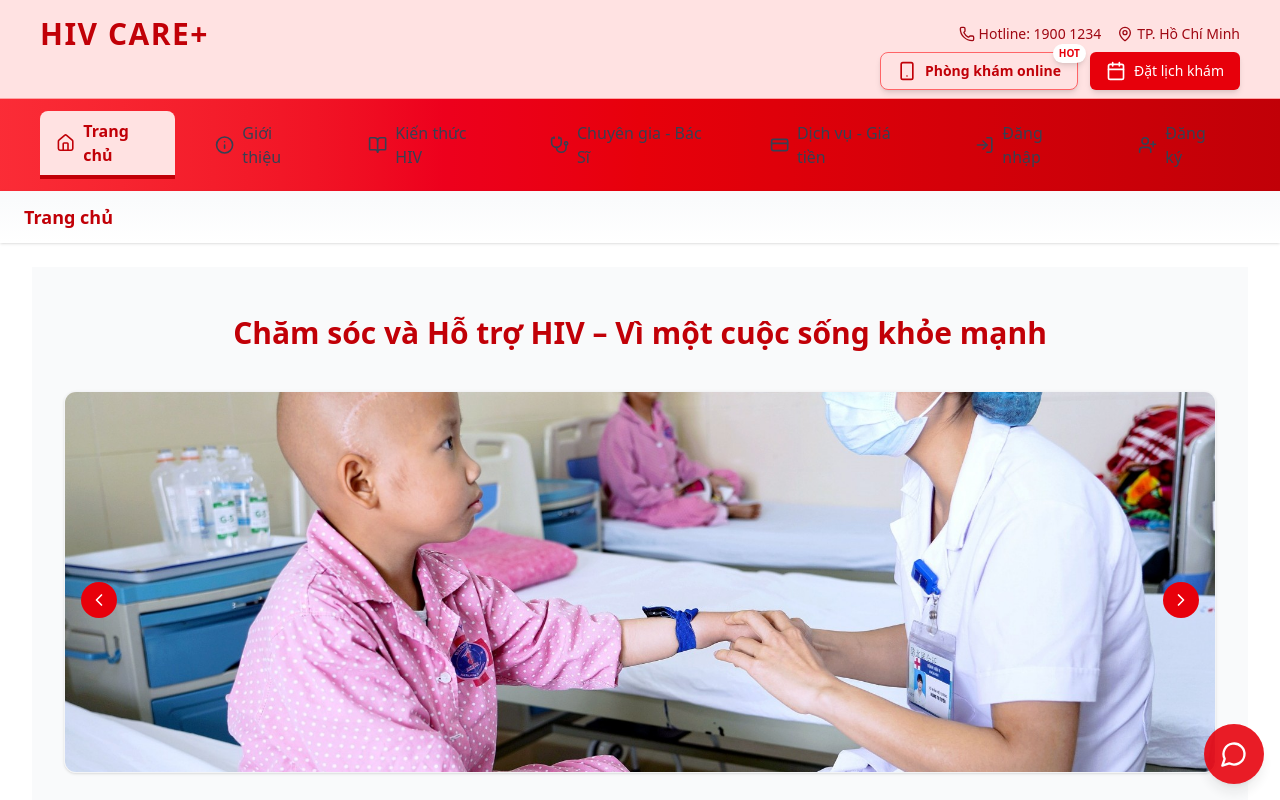
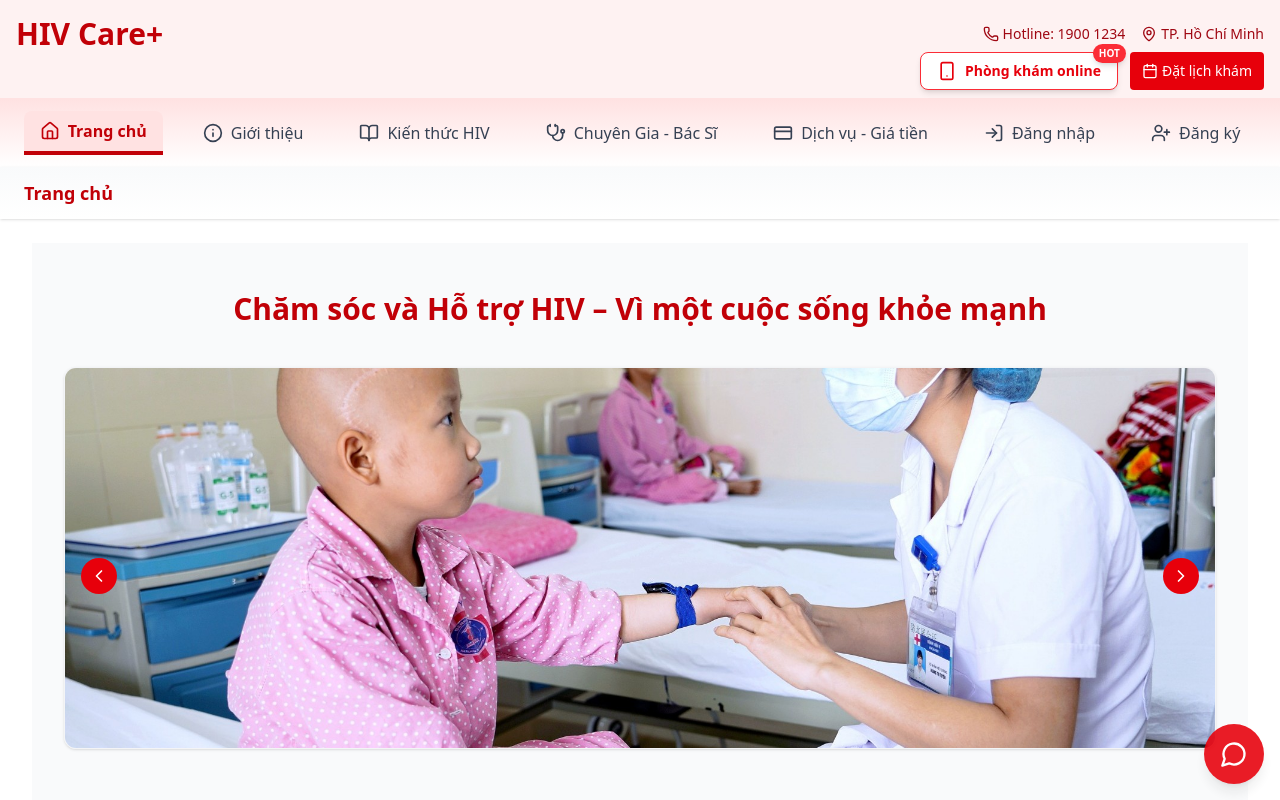
Before and after one commit to YenNhi206/swpHIVproject, a React (Vite) app: page / in a window 1280 px wide. Shown: the top 800 px of the page. Built offline with nearby package versions, Linux system fonts and the light colour scheme.

Commit message:
update-mm

```diff
--- a/src/components/Navbar.jsx
+++ b/src/components/Navbar.jsx
@@ -20,6 +20,7 @@ import {
 export default function Navbar() {
   const location = useLocation();
   const navigate = useNavigate();
+
   const [user, setUser] = useState(null);
 
   useEffect(() => {
@@ -43,31 +44,23 @@ export default function Navbar() {
     { path: '/', label: 'Trang chủ', icon: Home },
     { path: '/about', label: 'Giới thiệu', icon: Info },
     { path: '/knowledge', label: 'Kiến thức HIV', icon: BookOpen },
-    { path: '/listdoctor', label: 'Chuyên gia - Bác Sĩ', icon: Stethoscope },
+    { path: '/listdoctor', label: 'Chuyên Gia - Bác Sĩ', icon: Stethoscope },
     { path: '/services', label: 'Dịch vụ - Giá tiền', icon: CreditCard },
   ];
 
   return (
     <motion.header
-      className="w-full bg-red-50 shadow-sm font-sans"
+      className="w-full bg-red-50 shadow-sm"
       initial={{ opacity: 0, y: -50 }}
       animate={{ opacity: 1, y: 0 }}
       transition={{ duration: 0.5 }}
     >
-      {/* Top section */}
-      <div className="bg-red-100 px-10 pt-4 pb-2 flex justify-between items-start">
-        {/* Logo hình tròn */}
-        <Link
-          to="/"
-          className="text-3xl font-extrabold tracking-wider text-red-700 hover:text-red-400 transition-colors duration-300"
-        >
-          HIV&nbsp;CARE+
+      {/* Top section with logo + hotline */}
+      <div className="max-w-7xl mx-auto px-4 pt-4 pb-2 flex justify-between items-start">
+        <Link to="/" className="text-red-700 text-3xl font-bold no-underline">
+          HIV Care+
         </Link>
 
-
-
-
-        {/* Hotline + location */}
         <div className="flex flex-col items-end mt-2">
           <div className="flex gap-4 text-sm text-red-800 items-center">
             <div className="flex items-center gap-1">
@@ -80,15 +73,14 @@ export default function Navbar() {
             </div>
           </div>
 
-          {/* Nút hành động */}
           <div className="flex gap-3 mt-2">
             <div className="relative inline-block">
-              <span className="absolute -top-2 -right-2 bg-white text-red-600 text-[10px] font-bold px-1.5 py-0.5 rounded-full shadow-md">
+              <span className="absolute -top-2 -right-2 bg-red-500 text-white text-[10px] font-bold px-1.5 py-0.5 rounded-full shadow-md">
                 HOT
               </span>
               <Link
                 to="/support"
-                className="flex items-center gap-2 bg-red-100 border border-red-400 text-red-700 px-4 py-2 rounded-lg font-semibold text-sm hover:bg-red-600 hover:text-white shadow-md transition-all"
+                className="flex items-center gap-2 bg-white border border-red-500 text-red-600 px-4 py-2 rounded-lg font-semibold text-sm hover:bg-red-600 hover:text-white shadow-md transition-all"
               >
                 <Smartphone className="w-5 h-5" />
                 Phòng khám online
@@ -96,9 +88,9 @@ export default function Navbar() {
             </div>
             <Link
               to="/appointments"
-              className="bg-red-600 text-white px-4 py-2 rounded-md hover:bg-red-700 text-sm flex items-center gap-2 shadow-md transition-all"
+              className="bg-red-600 text-white px-3 py-1 rounded hover:bg-red-700 text-sm flex items-center gap-1"
             >
-              <Calendar className="w-5 h-5" />
+              <Calendar className="w-4 h-4" />
               Đặt lịch khám
             </Link>
           </div>
@@ -106,8 +98,9 @@ export default function Navbar() {
       </div>
 
       {/* Main navbar */}
-      <nav className="bg-gradient-to-r from-red-500 via-red-600 to-red-700 border-t border-red-300">
-        <div className="px-10">
+      <nav className="bg-gradient-to-b from-red-100 to-white border-t border-red-100">
+        <div className="max-w-7xl mx-auto px-4">
+          {/* Desktop menu */}
           <div className="flex justify-center items-center py-3 space-x-6">
             {navLinks.map((link) => (
               <motion.div
@@ -117,10 +110,10 @@ export default function Navbar() {
               >
                 <Link
                   to={link.path}
-                  className={`flex items-center gap-2 py-2 px-4 rounded-t-lg transition-colors duration-300 ${isActive(link.path)
+                  className={`flex items-center gap-2 py-2 px-4 rounded-t-lg transition-colors duration-300 ${
+                    isActive(link.path)
                       ? 'text-red-700 border-b-4 border-red-700 bg-red-100 font-bold'
                       : 'text-gray-700 hover:text-red-600 hover:bg-red-50 hover:border-b-2 hover:border-red-200'
-
                   }`}
                 >
                   <link.icon className="w-5 h-5" />
@@ -130,14 +123,14 @@ export default function Navbar() {
             ))}
 
             {user ? (
-              <div className="flex items-center gap-4 ml-4 text-white">
-                <UserIcon className="w-6 h-6" />
-                <span className="font-semibold">
+              <div className="flex items-center gap-4 ml-4">
+                <UserIcon className="w-6 h-6 text-red-700" />
+                <span className="font-semibold text-red-700">
                   {user?.fullName ? ` ${user.fullName}` : ' Người dùng'}
                 </span>
                 <motion.button
                   onClick={handleLogout}
-                  className="flex items-center gap-2 bg-red-500 text-white px-3 py-1 rounded hover:bg-red-700 text-sm transition-all"
+                  className="flex items-center gap-1 bg-red-600 text-white px-3 py-1 rounded hover:bg-red-700 text-sm"
                   whileHover={{ scale: 1.05 }}
                   whileTap={{ scale: 0.95 }}
                 >
@@ -150,7 +143,8 @@ export default function Navbar() {
                 <motion.div whileHover={{ scale: 1.05 }} transition={{ duration: 0.2 }}>
                   <Link
                     to="/login"
-                    className={`flex items-center gap-2 py-2 px-4 rounded-t-lg transition-colors duration-300 ${isActive('/login')
+                    className={`flex items-center gap-2 py-2 px-4 rounded-t-lg transition-colors duration-300 ${
+                      isActive('/login')
                         ? 'text-red-700 border-b-4 border-red-700 bg-red-100 font-bold'
                         : 'text-gray-700 hover:text-red-600 hover:bg-red-50 hover:border-b-2 hover:border-red-200'
                     }`}
@@ -162,10 +156,10 @@ export default function Navbar() {
                 <motion.div whileHover={{ scale: 1.05 }} transition={{ duration: 0.2 }}>
                   <Link
                     to="/signup"
-                    className={`flex items-center gap-2 py-2 px-4 rounded-t-lg transition-colors duration-300 ${isActive('/signup')
+                    className={`flex items-center gap-2 py-2 px-4 rounded-t-lg transition-colors duration-300 ${
+                      isActive('/signup')
                         ? 'text-red-700 border-b-4 border-red-700 bg-red-100 font-bold'
                         : 'text-gray-700 hover:text-red-600 hover:bg-red-50 hover:border-b-2 hover:border-red-200'
-
                     }`}
                   >
                     <UserPlus className="w-5 h-5" />
--- a/src/features/payment/PaymentPage.jsx
+++ b/src/features/payment/PaymentPage.jsx
@@ -6,16 +6,6 @@ export default function PaymentPage() {
   const location = useLocation();
   const { appointmentData } = location.state || {};
 
-  // Ngày giờ hiện tại (03:39 PM +07, 13/06/2025)
-  const currentDate = new Date('2025-06-13T15:39:00+07:00').toLocaleString('vi-VN', {
-    hour: '2-digit',
-    minute: '2-digit',
-    day: '2-digit',
-    month: '2-digit',
-    year: 'numeric',
-    hour12: false,
-    timeZone: 'Asia/Ho_Chi_Minh',
-  });
 
   // Validate dữ liệu
   if (!appointmentData) {
@@ -31,7 +21,7 @@ export default function PaymentPage() {
           >
             Trở lại
           </button>
-          <p className="text-sm text-gray-500 mt-4">Thời gian: {currentDate}</p>
+
         </div>
       </div>
     );
@@ -71,7 +61,7 @@ export default function PaymentPage() {
           </button>
         </div>
 
-        <p className="text-sm text-gray-500 text-center mt-4">Thời gian: {currentDate}</p>
+
       </div>
     </div>
   );
```
Lines whose indentation alone changed are shown as unchanged.
